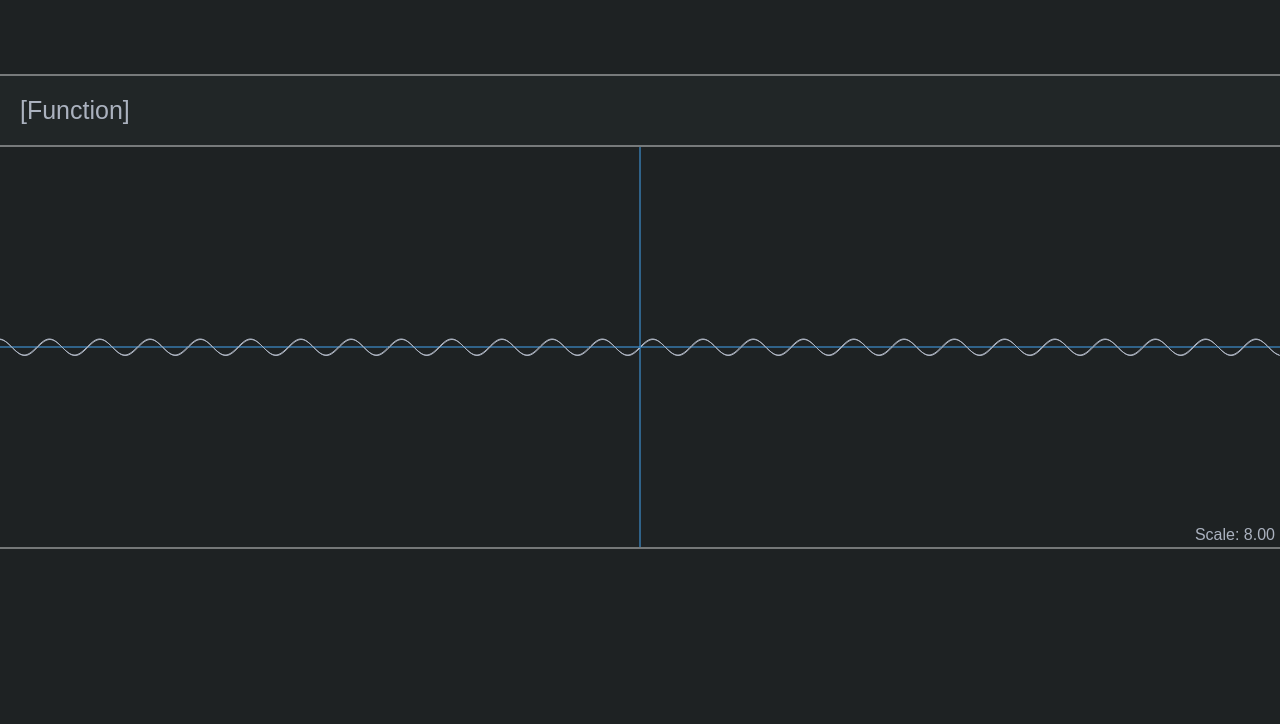
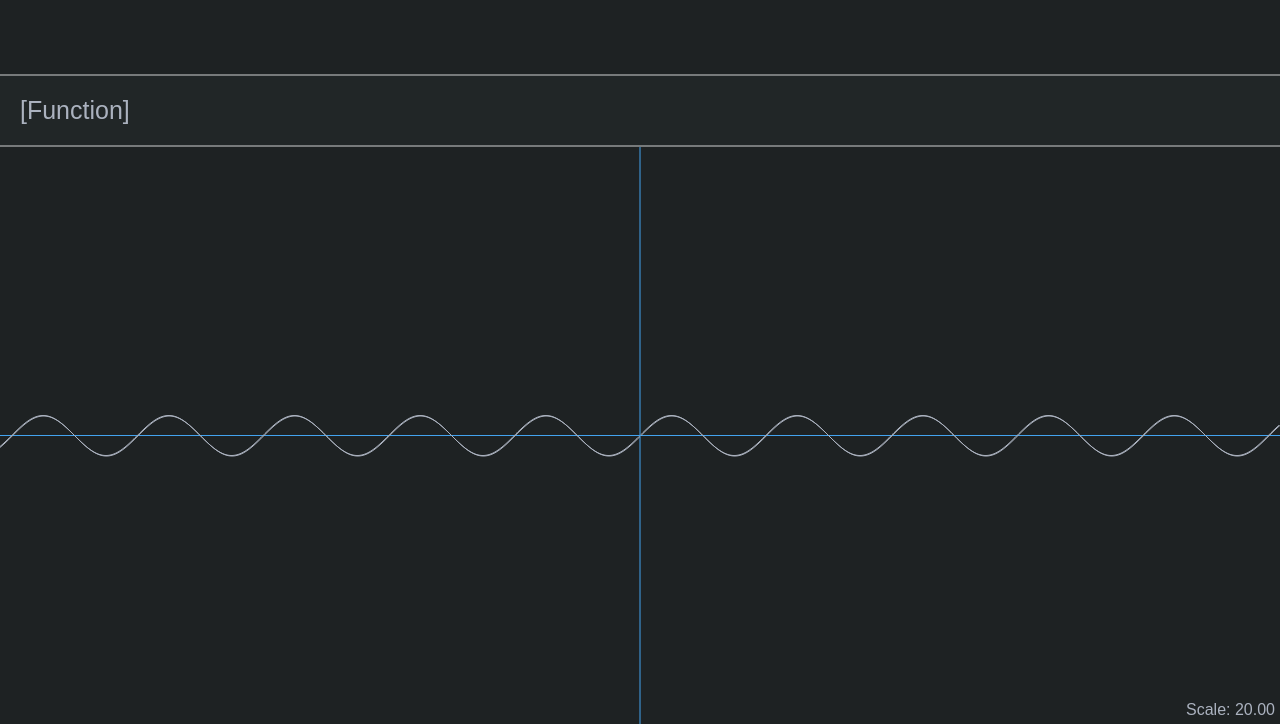
Before and after one commit to Gbr22/kalk, a plain HTML site: page index.html in a window 1280 px wide. Shown: the part 76-800 px from the top of the page. Drawn offline with Linux system fonts and the light colour scheme; animation ran at ten frames a second.

Commit message:
fill height canvas

```diff
--- a/index.html
+++ b/index.html
@@ -2,7 +2,7 @@
 <html lang="en">
 <head>
     <meta charset="UTF-8">
-    <meta name="viewport" content="width=device-width, initial-scale=1.0">
+    <meta name="viewport" content="width=device-width, initial-scale=1.0, maximum-scale=1.0, user-scalable=no" />
     <title></title>
     <link rel="stylesheet" href="main.css">
 </head>
--- a/main.css
+++ b/main.css
@@ -4,13 +4,14 @@ body, html {
     background-color: #1E2223;
     color: #ABB2BF;
     font-family: Arial, Helvetica, sans-serif;
+    height: 100%;
 }
 canvas {
     width: 100%;
-    height: 400px;
+    height: 100%;
     display: none;
     visibility: hidden;
-    border-bottom: 2px solid rgba(255, 255, 255, 0.39);
+
 
 }
 canvas.loaded {
@@ -21,6 +22,9 @@ canvas.visible {
 }
 #canvas_container {
     position: relative;
+    flex-shrink: 0;
+    flex-grow: 1;
+    box-sizing: border-box;
 }
 #infoBox {
     position: absolute;
@@ -34,6 +38,8 @@ canvas.visible {
 .container {
     display: flex;
     flex-direction: column;
+    height: 100%;
+    width: 100%;
 }
 #input {
     color: transparent;
--- a/visualize.js
+++ b/visualize.js
@@ -17,7 +17,7 @@ function resiz(){
         canvas.classList.add("loaded");
     }
     canvas.width = window.innerWidth;
-    canvas.height = canvas.computedStyleMap().get("height").value;
+    canvas.height = canvas.clientHeight;
 }
 onload = function(){
     resiz();
@@ -25,7 +25,7 @@ onload = function(){
 onresize = resiz;
 
 let view = {
-    scale:8,
+    scale:20,
     x:0,
     y:0
 }
```
